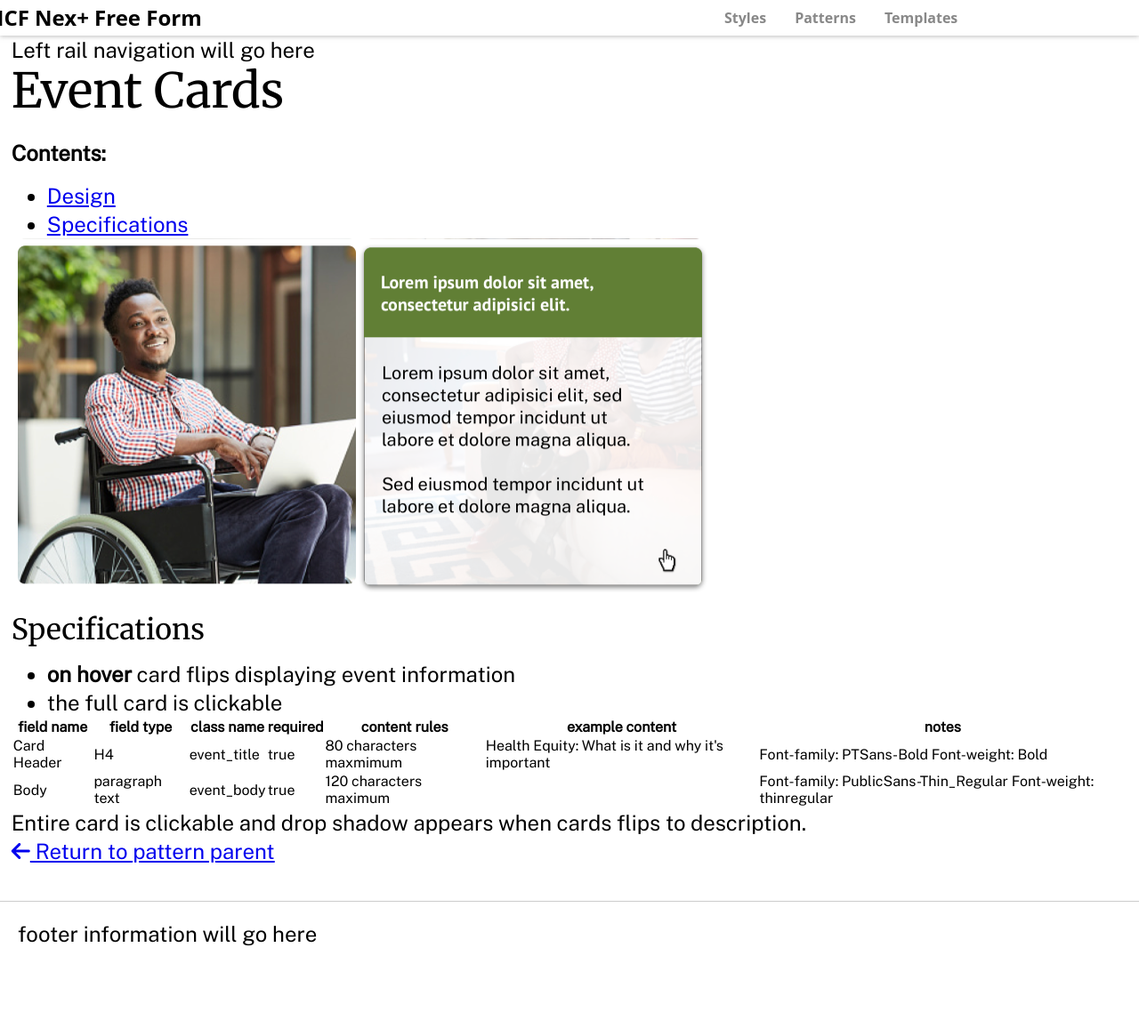
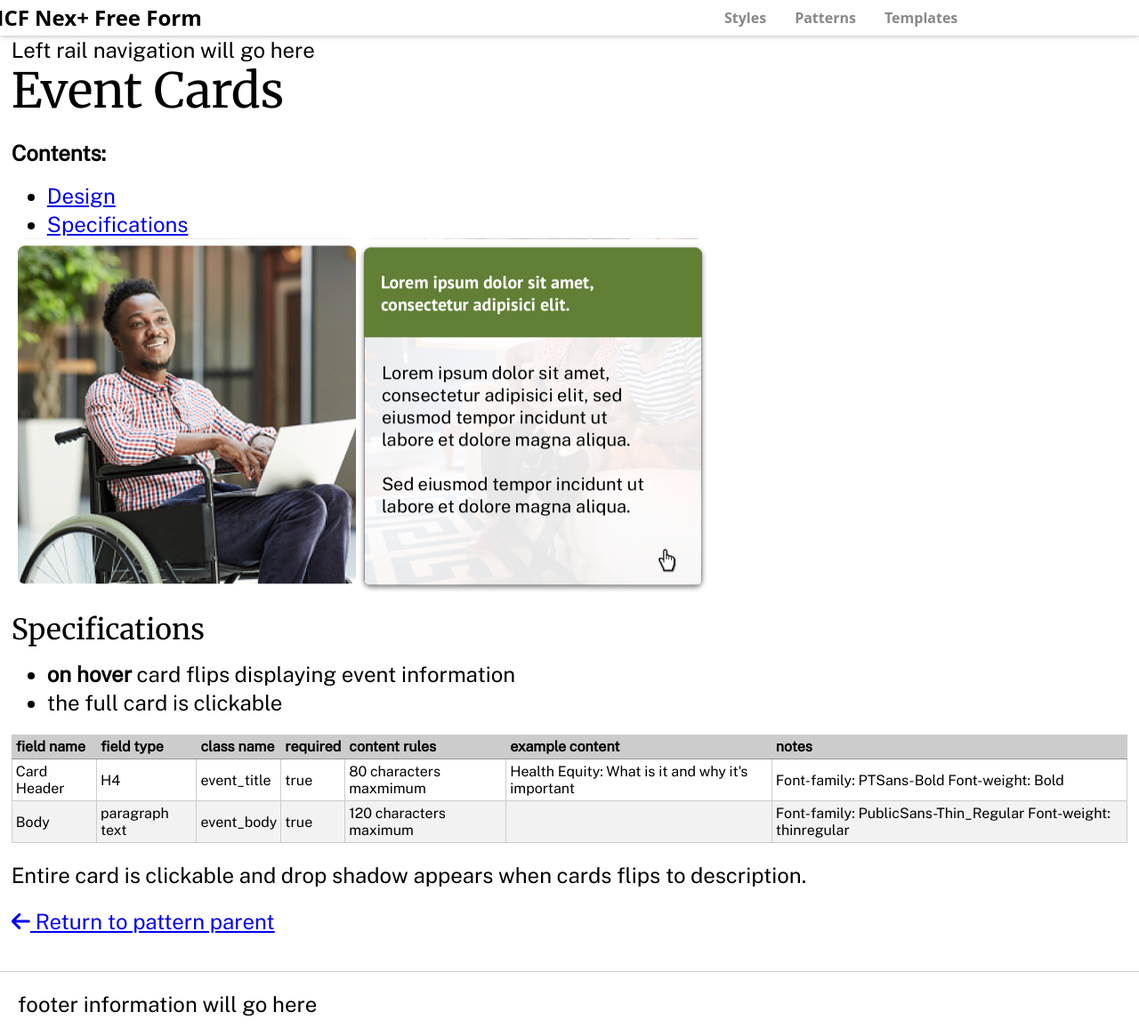
Before and after one commit to ux-at-icfnext/herc, a Jekyll site: the page built from pages/patterns/event-cards.md, in a window 1280 px wide and 1165 px high. Shown: the whole window at 89% size. Built offline with Jekyll 4.4.1, drawn with Linux system fonts in a browser that asks for light colours; nearby versions of some CDN libraries.

Commit message:
table styles added

```diff
--- a/_includes/patterns/patterns.scss
+++ b/_includes/patterns/patterns.scss
@@ -0,0 +1 @@
+{% include patterns/tables/table.scss %}
--- /dev/null
+++ b/_includes/patterns/tables/table.scss
@@ -0,0 +1,28 @@
+table {
+    border-collapse: collapse;
+    overflow-x:auto;
+    width: 100%;
+    margin: 20px 0 20px;
+  }
+  tr {
+    border-bottom: 1px solid tint($inkcolor, 80%);
+  }
+  th, td {
+    text-align: left;
+    padding: 4px;
+    border-right: 1px solid tint($inkcolor, 80%);
+    border-left: 1px solid tint($inkcolor, 80%);
+  }
+
+  th {
+    background-color: tint($inkcolor, 80%);
+    border-bottom: 1px solid tint($inkcolor, 60%);
+  }
+
+  tbody tr:nth-child(even) {
+    background: tint($inkcolor, 95%);;
+  }
+
+  td:hover { /* th:hover also if you wish */
+    background: $accent;
+  }
--- a/_layouts/patterns.html
+++ b/_layouts/patterns.html
@@ -97,6 +97,7 @@ layout: left-rail
         {% endhighlight %}
 {% endif %}
 
+
 {% if page.parent %}
-    <a href="/{{page.parent}}"> <i class="fas fa-arrow-left"></i> Return to pattern parent</a>
+   <p class="margin-20"> <a href="/{{page.parent}}"> <i class="fas fa-arrow-left"></i> Return to pattern parent</a></p>
 {% endif %}
--- a/assets/css/colors.scss
+++ b/assets/css/colors.scss
@@ -9,3 +9,7 @@ $primarycolor-lt: {{ site.data.colors.primarycolor-lt }};
 $secondarycolor: {{ site.data.colors.secondarycolor }};
 $secondarycolor-lt: {{ site.data.colors.secondarycolor-lt }};
 $accent: {{ site.data.colors.accent }};
+
+@function tint($color, $percentage) {
+    @return mix(white, $color, $percentage);
+}
--- a/assets/css/grid.scss
+++ b/assets/css/grid.scss
@@ -13,3 +13,13 @@ $grid-xl-max: 1400px;
         max-width: 75%;
     }
 }
+
+.margin-20 {
+    margin: 20px 0 20px;
+    overflow: auto;
+}
+
+.margin-20-20 {
+    margin: 20px;
+    overflow: auto;
+}
```
